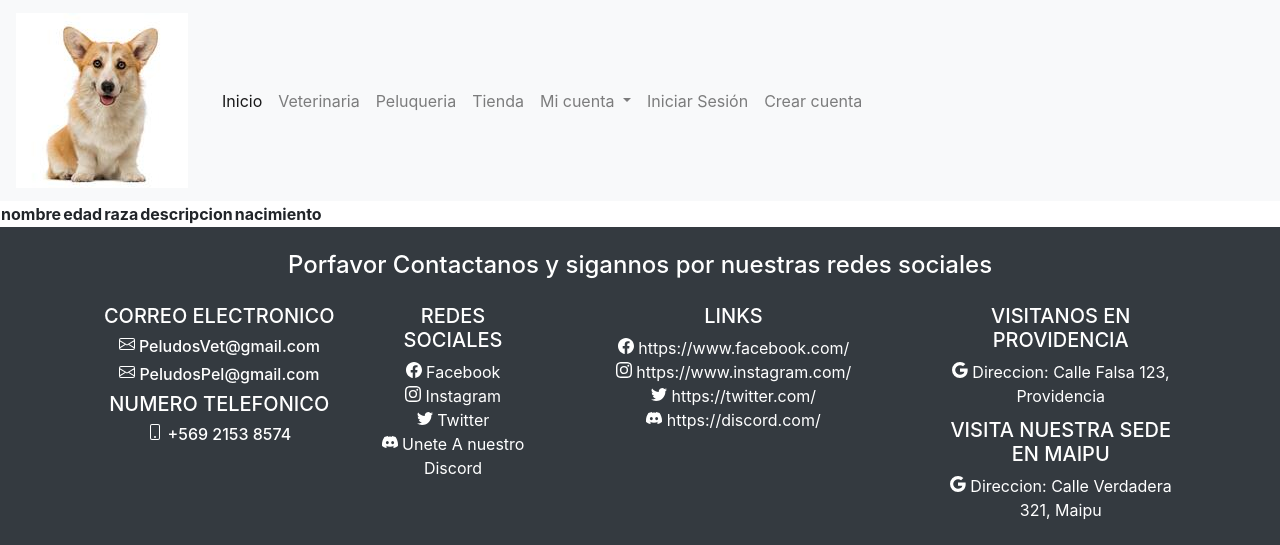
After one commit to DDiazGithub/examentranversal, a Django app: page /listar-mascotas/ in a window 1280 px wide. The commit adds this page. Shown: the top 545 px of the page. Run offline with Django 3.2, Linux system fonts and the light colour scheme; lists and menus that the app fills with data are empty; some libraries are stand-ins or nearby versions.

Commit message:
crud read antes de el desastre

```diff
--- /dev/null
+++ b/TestDjango/core/templates/core/listar_mascotas.html
@@ -0,0 +1,22 @@
+{% extends 'core/base.html' %}
+
+{% block contenido%}
+
+<table>
+    <tr>
+        <th>nombre</th>
+        <th>edad</th>
+        <th>raza</th>
+        <th>descripcion</th>
+        <th>nacimiento</th>
+    </tr>
+    {%for p in listar%}
+    <tr>
+        <td></td>
+        <td></td>
+        <td></td>
+    </tr>
+    {%endfor%}
+</table>
+
+{% endblock%}
--- a/TestDjango/core/templates/core/registrarmascotas.html
+++ b/TestDjango/core/templates/core/registrarmascotas.html
@@ -6,12 +6,12 @@
     <div class="col-12 col-md-6 offset-md-3">
         <div class="card">
              <div class="card-body">
-          <form action="" method="post">
+          <form action="" method="post" enctype="multipart/form-data">
             {% csrf_token %}
 
             {{ form | crispy}}
             <div class="d-flex justify-content-center">
-                <input type="reset" value="cancelar" class="btn btn-secondary">
+                <input type="reset" value="borrar" class="btn btn-secondary">
                 <input type="submit" value="guardar" class="btn btn-primary">
                 <h6>{{mensaje}}</h6>
             </div>
--- a/TestDjango/core/urls.py
+++ b/TestDjango/core/urls.py
@@ -1,5 +1,5 @@
 from django.urls import path
-from .views import home, form_vehiculo, registromascotas, crearcuenta, iniciosesion2, peluqueria, perfil, recuperarcontra, veterinaria, tienda, registrarmascotas
+from .views import home, form_vehiculo, registromascotas, crearcuenta, iniciosesion2, peluqueria, perfil, recuperarcontra, veterinaria, tienda, registrarmascotas, listar_mascotas
 
 urlpatterns = [
     path('', home, name="home"),
@@ -13,4 +13,5 @@ urlpatterns = [
     path('veterinaria/', veterinaria, name="veterinaria"),
     path('tienda/', tienda, name="tienda"),
     path('registrarmascotas/', registrarmascotas, name="registrarmascotas"),
+    path('listar-mascotas/', listar_mascotas, name="listar_mascotas"),
 ]
--- a/TestDjango/core/views.py
+++ b/TestDjango/core/views.py
@@ -46,3 +46,8 @@ def registrarmascotas(request):
         else:
             data["form"] = formulario
     return render (request, 'core/registrarmascotas.html',data)
+
+def listar_mascotas(request):
+
+
+    return render(request, 'core/listar_mascotas.html')
```
Also changed, not shown: TestDjango/core/templates/core/modificar.html (added, +7 -0 lines).
